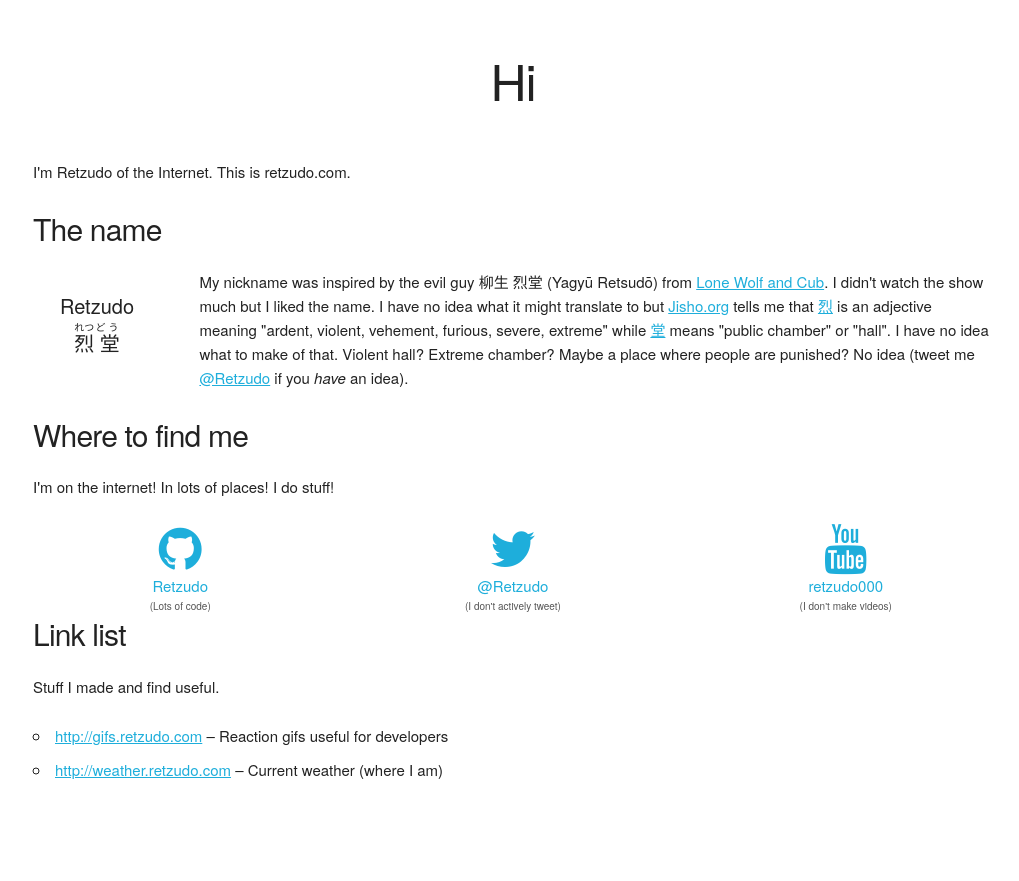
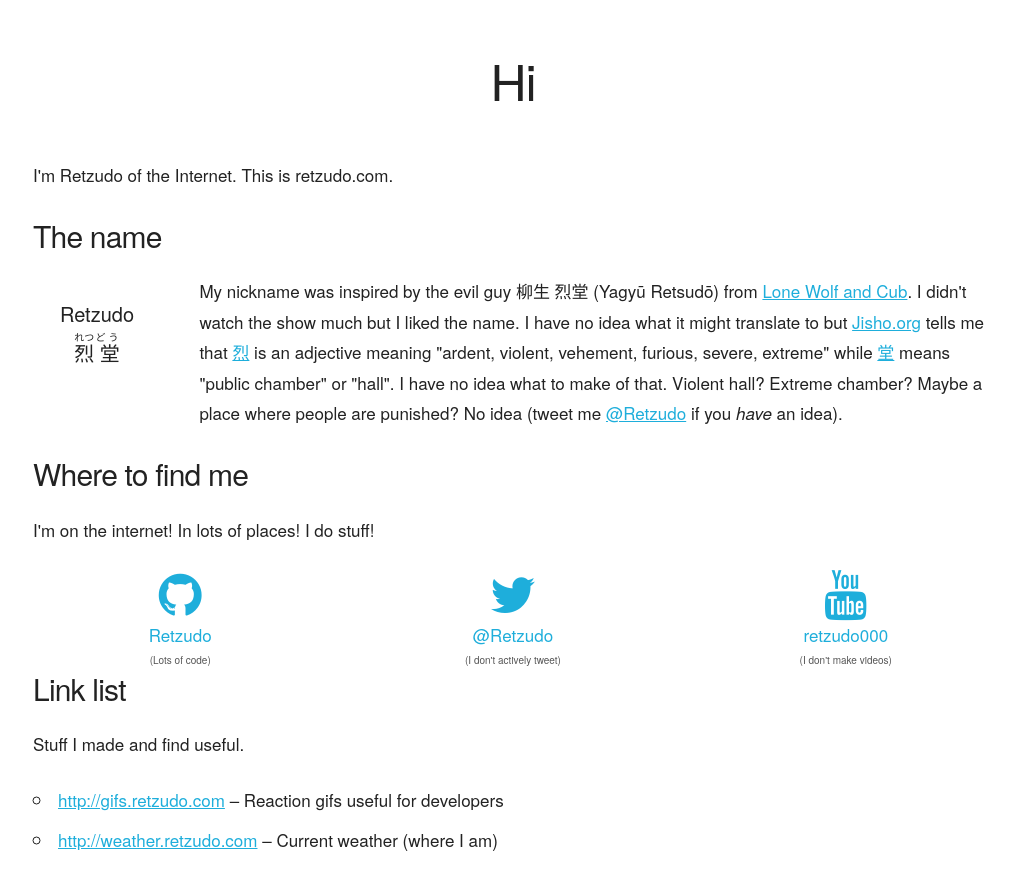
Before and after one commit to Retzudo/retzudo.com, a Flask app: page / in a window 1280 px wide. Shown: the whole page, without its empty margins (127-1146 px from the left). Before the commit the page ends 779 px from the top, so only its background shows below. Run offline with Flask 2, Linux system fonts and the light colour scheme; some libraries are stand-ins or nearby versions.

Commit message:
Bigger font

```diff
--- a/static/css/main.css
+++ b/static/css/main.css
@@ -1,3 +1,8 @@
+body {
+    font-size: 1.7em;
+    line-height: 1.8;
+}
+
 .hi {
     text-align: center;
     margin: 5rem 0;
```
